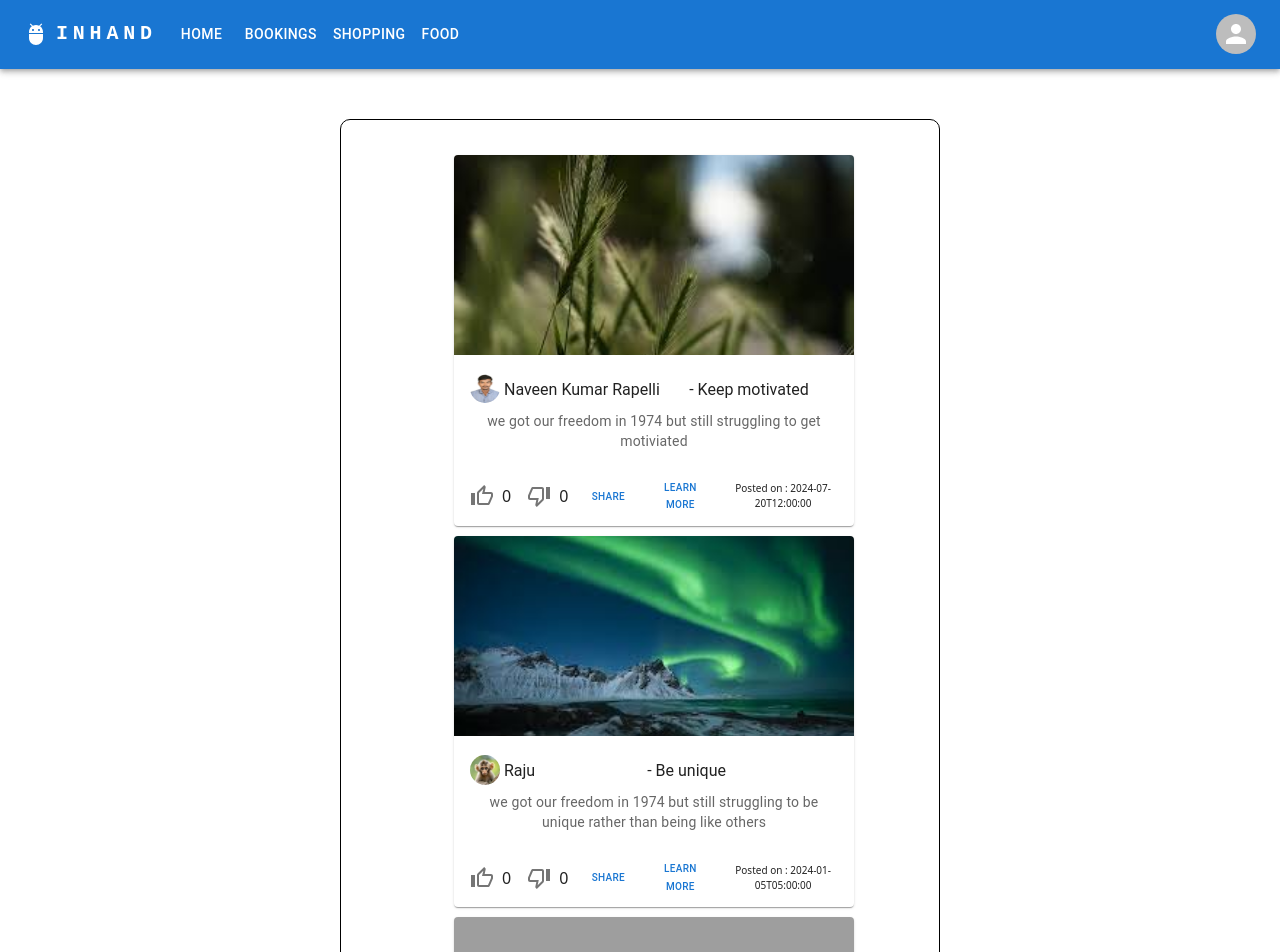
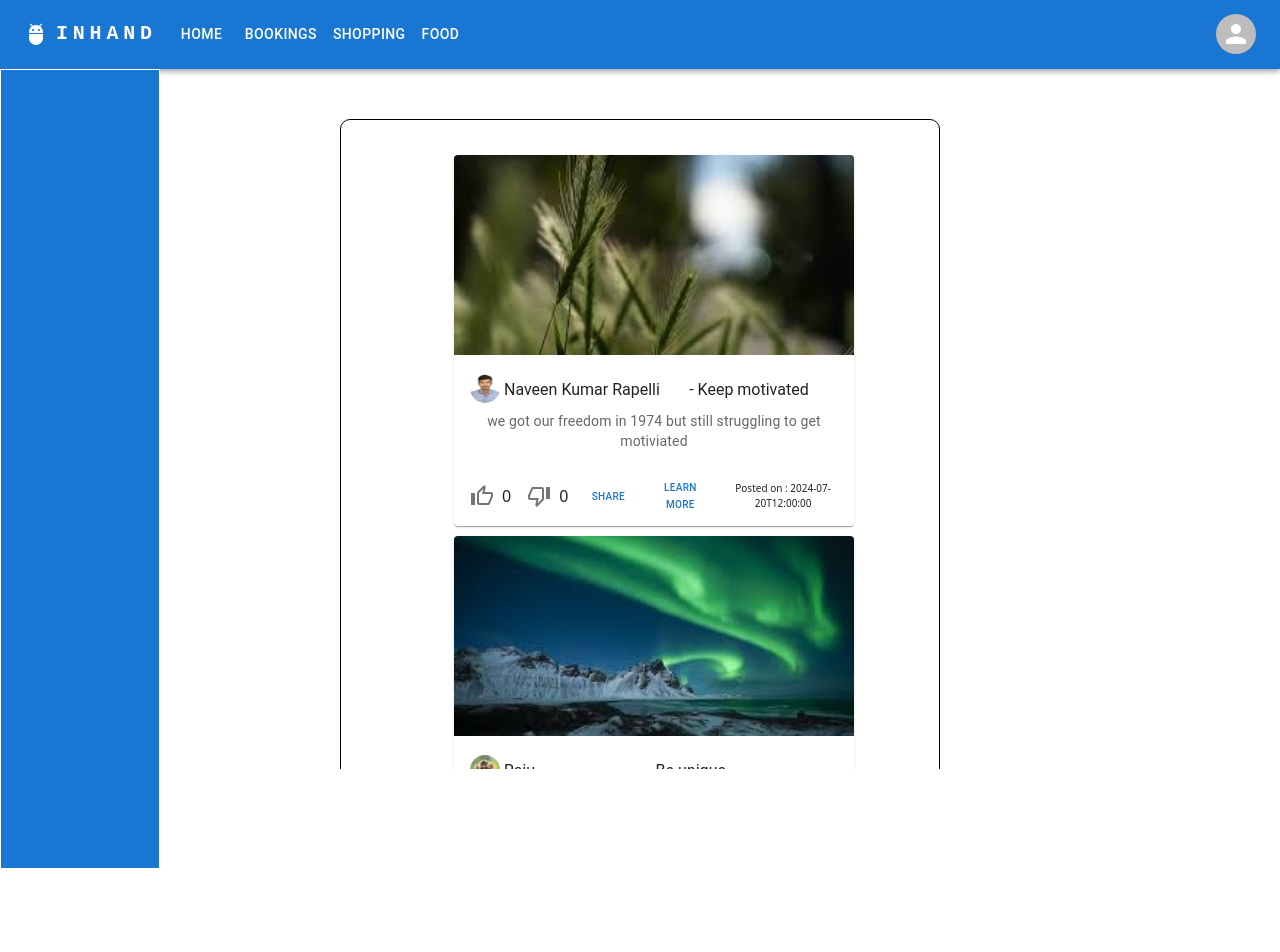
Before and after one commit to Kingrapelli/inhand, a React (Create React App) app: page /home in a window 1280 px wide. Shown: the top 952 px of the page. After the commit the page ends 869 px from the top, so only its background shows below. Built offline with nearby package versions, Linux system fonts and the light colour scheme; data requests are answered from the project's data file; sample sign-in values are in the browser's storage; grey boxes are pictures that could not be loaded.

Commit message:
added sidebar to all other components

```diff
--- a/db.json
+++ b/db.json
@@ -62,9 +62,7 @@
       "postTitle": "About our freedom",
       "imagepath": "download1.jpg",
       "description": "we got our freedom in 1974 but still struggling to get freedom",
-      "likes": [
-        "74e4"
-      ],
+      "likes": [],
       "dislikes": []
     },
     {
@@ -94,7 +92,9 @@
       "postTitle": "Be unique",
       "imagepath": "download4.jpg",
       "description": "we got our freedom in 1974 but still struggling to be unique rather than being like others",
-      "likes": [],
+      "likes": [
+        "599f"
+      ],
       "dislikes": []
     }
   ]
--- a/src/App.css
+++ b/src/App.css
@@ -179,3 +179,8 @@ input,select {
   justify-content: center;
   padding: 20px;
 }
+
+.feedmaindiv {
+  height: 700px !important;
+  overflow: auto !important;
+}
--- a/src/App.js
+++ b/src/App.js
@@ -61,6 +61,7 @@ function App() {
           <Route path='/shopping' element={token ? < ShoppingMain /> : <Navigate to="/login"/>} />
           <Route path='/settings' element={token ? < Settings /> : <Navigate to="/login"/>} />
         </Routes >
+        <></>
     </>
   );
 }
--- a/src/Components/Feed.jsx
+++ b/src/Components/Feed.jsx
@@ -41,7 +41,6 @@ function Feed(){
     const handleLike = async (item) => {
         item.likes.push(user.id);
         const index = item.dislikes.indexOf(user.id);
-        console.log("index in handlelike", index)
         // If the item exists in the array, remove it using splice
         if (index > -1) {
             item.dislikes.splice(index, 1); // 1 indicates the number of elements to remove
@@ -57,7 +56,6 @@ function Feed(){
     const handleDisLike = async (item) => {
         item.dislikes.push(user.id);
         const index = item.likes.indexOf(user.id);
-        console.log("index in handleDisLike", index)
         // If the item exists in the array, remove it using splice
         if (index > -1) {
             item.likes.splice(index, 1); // 1 indicates the number of elements to remove
@@ -105,7 +103,15 @@ function Feed(){
 
     return (
         <>
-            <div className='container'>
+            <div className='feedmaindiv'>
+                <div className='leftboardermenu' >
+                    {/* <ul>
+                        {Bookings && Bookings.map((item,index)=>{
+                            return <li key={item.value} onClick={handleRequest} value={item.value}>{item.name}</li>
+                        })}
+                    </ul> */}
+                </div>
+                <div className='container' style={{overflowY: "auto", height: '100% !important'}}>
                     <div className='feedbox'>
                     <Grid container spacing={1} style={{overflowY:'auto', textAlign:'center', justifyContent:'center',margin: '10px'}}>
                         {feed && feed.map((item) => (
@@ -153,6 +159,7 @@ function Feed(){
                         </Grid>
                     </div>
                 </div>
+            </div>
         </>
     )
 }
--- a/src/Components/Food/FoodMain.jsx
+++ b/src/Components/Food/FoodMain.jsx
@@ -4,6 +4,13 @@ import { Link, useNavigate } from 'react-router-dom';
 function FoodMain(){
     return (
         <>
+            <div className='leftboardermenu' >
+                {/* <ul>
+                    {Bookings && Bookings.map((item,index)=>{
+                        return <li key={item.value} onClick={handleRequest} value={item.value}>{item.name}</li>
+                    })}
+                </ul> */}
+            </div>
             <p>Food works</p>
         </>
     )
--- a/src/Components/Shopping/ShoppingMain.jsx
+++ b/src/Components/Shopping/ShoppingMain.jsx
@@ -4,6 +4,13 @@ import { Link, useNavigate } from 'react-router-dom';
 function ShoppingMain (){
     return (
         <>
+            <div className='leftboardermenu' >
+                {/* <ul>
+                    {Bookings && Bookings.map((item,index)=>{
+                        return <li key={item.value} onClick={handleRequest} value={item.value}>{item.name}</li>
+                    })}
+                </ul> */}
+            </div>
             <p>Shopping works</p>
         </>
     )
```
Lines whose indentation alone changed are shown as unchanged.
